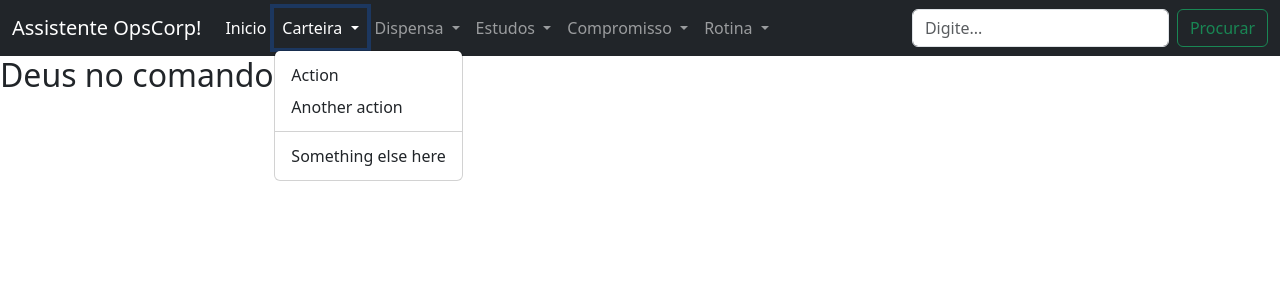
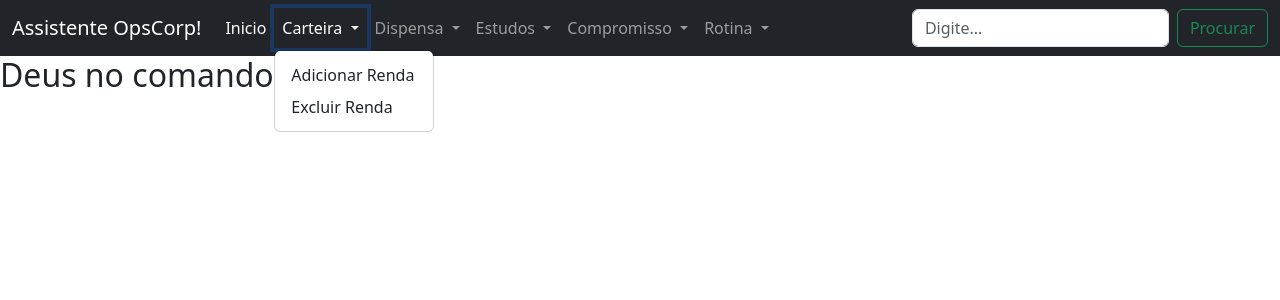
Before and after one commit to OdairPolle/AssistentePessoal, a Flask app: page / in a window 1280 px wide, after a click on "Carteira". Shown: the top 300 px of the page. Run offline with Flask 3, Linux system fonts and the light colour scheme.

Commit message:
sub botoes navbar

```diff
--- a/templates/base.html
+++ b/templates/base.html
@@ -28,10 +28,8 @@
                 Carteira
               </a>
               <ul class="dropdown-menu" aria-labelledby="navbarDropdown">
-                <li><a class="dropdown-item" href="#">Action</a></li>
-                <li><a class="dropdown-item" href="#">Another action</a></li>
-                <li><hr class="dropdown-divider"></li>
-                <li><a class="dropdown-item" href="#">Something else here</a></li>
+                <li><a class="dropdown-item" href="#">Adicionar Renda</a></li>
+                <li><a class="dropdown-item" href="#">Excluir Renda</a></li>
               </ul>
             </li>
             <li class="nav-item dropdown">
@@ -40,10 +38,10 @@
                 Dispensa
               </a>
               <ul class="dropdown-menu" aria-labelledby="navbarDropdown">
-                <li><a class="dropdown-item" href="#">Action</a></li>
-                <li><a class="dropdown-item" href="#">Another action</a></li>
+                <li><a class="dropdown-item" href="#">Adicionar Produto</a></li>
+                <li><a class="dropdown-item" href="#">Excluir Produto</a></li>
                 <li><hr class="dropdown-divider"></li>
-                <li><a class="dropdown-item" href="#">Something else here</a></li>
+                <li><a class="dropdown-item" href="#">Produtos Vencidos</a></li>
               </ul>
             </li>
             <li class="nav-item dropdown">
@@ -52,10 +50,10 @@
                 Estudos
               </a>
               <ul class="dropdown-menu" aria-labelledby="navbarDropdown">
-                <li><a class="dropdown-item" href="#">Action</a></li>
-                <li><a class="dropdown-item" href="#">Another action</a></li>
+                <li><a class="dropdown-item" href="#">Adicionar Estudo</a></li>
+                <li><a class="dropdown-item" href="#">Estudos Arquivados</a></li>
                 <li><hr class="dropdown-divider"></li>
-                <li><a class="dropdown-item" href="#">Something else here</a></li>
+                <li><a class="dropdown-item" href="#">Estudos Concluidos</a></li>
               </ul>
             </li>
             <li class="nav-item dropdown">
```
